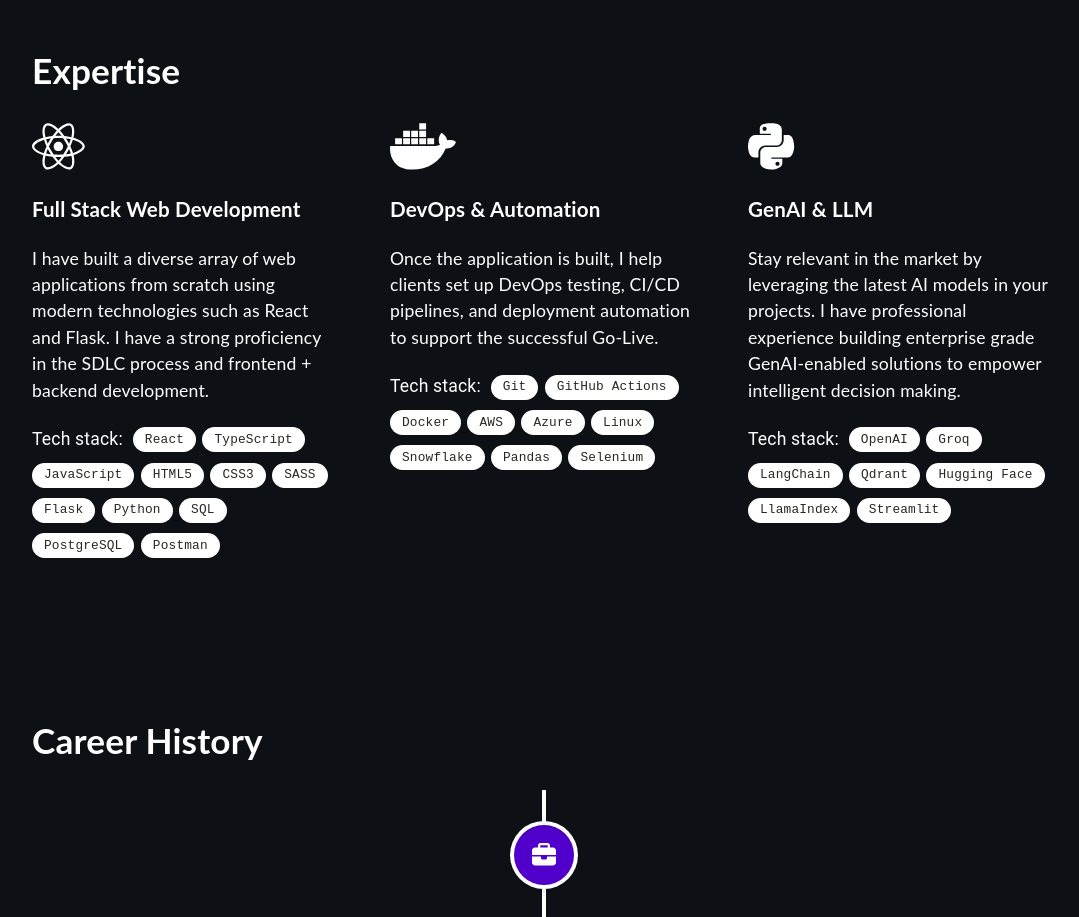
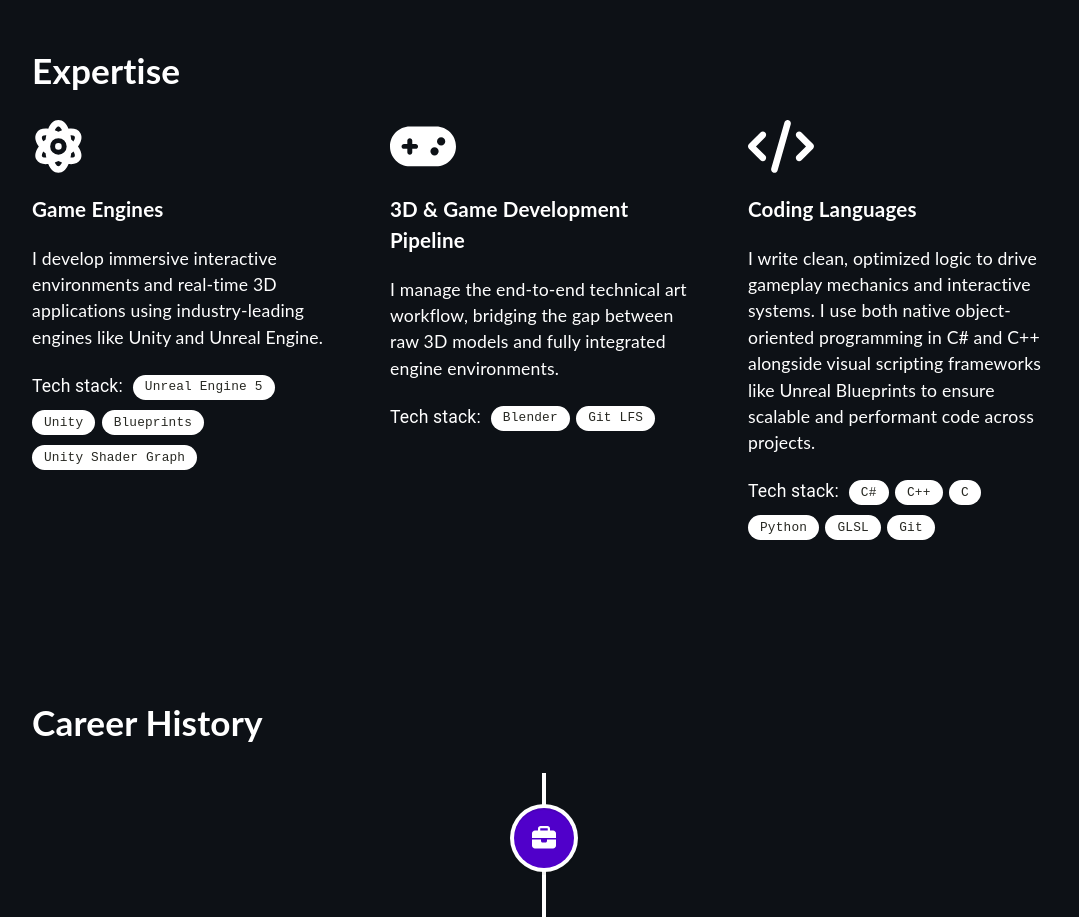
Before and after one commit to martinatenani/martinatenani.github.io, a React (Create React App) app: page / in a window 1280 px wide. Shown: the part 1980-2897 px from the top of the page, without its empty margins (96-1175 px from the left). Built offline with nearby package versions, Linux system fonts and the light colour scheme.

Commit message:
Updated expertise section

```diff
--- a/package.json
+++ b/package.json
@@ -8,7 +8,7 @@
     "@emotion/styled": "^11.14.1",
     "@fortawesome/free-brands-svg-icons": "^6.5.2",
     "@fortawesome/free-regular-svg-icons": "^6.5.2",
-    "@fortawesome/free-solid-svg-icons": "^6.5.2",
+    "@fortawesome/free-solid-svg-icons": "^6.7.2",
     "@fortawesome/react-fontawesome": "^0.2.2",
     "@mui/icons-material": "^5.15.19",
     "@mui/material": "^5.18.0",
--- a/src/components/Expertise.tsx
+++ b/src/components/Expertise.tsx
@@ -1,44 +1,31 @@
 import React from "react";
 import '@fortawesome/free-regular-svg-icons'
 import { FontAwesomeIcon } from '@fortawesome/react-fontawesome';
-import { faReact, faDocker, faPython } from '@fortawesome/free-brands-svg-icons';
+import { faReact, faDocker } from '@fortawesome/free-brands-svg-icons';
+import { faGamepad, faCode, faAtom } from '@fortawesome/free-solid-svg-icons';
 import Chip from '@mui/material/Chip';
 import '../assets/styles/Expertise.scss';
 
 const labelsFirst = [
-    "React",
-    "TypeScript",
-    "JavaScript",
-    "HTML5",
-    "CSS3",
-    "SASS",
-    "Flask",
-    "Python",
-    "SQL",
-    "PostgreSQL",
-    "Postman"
+    "Unreal Engine 5",
+    "Unity",
+    "Blueprints",
+    "Unity Shader Graph"
 ];
 
 const labelsSecond = [
-    "Git",
-    "GitHub Actions",
-    "Docker",
-    "AWS",
-    "Azure",
-    "Linux",
-    "Snowflake",
-    "Pandas",
-    "Selenium",
+
+    "Blender",
+    "Git LFS",
 ];
 
 const labelsThird = [
-    "OpenAI",
-    "Groq",
-    "LangChain",
-    "Qdrant",
-    "Hugging Face",
-    "LlamaIndex",
-    "Streamlit",
+    "C#",
+    "C++",
+    "C",
+    "Python",
+    "GLSL",
+    "Git",
 ];
 
 function Expertise() {
@@ -48,9 +35,9 @@ function Expertise() {
             <h1>Expertise</h1>
             <div className="skills-grid">
                 <div className="skill">
-                    <FontAwesomeIcon icon={faReact} size="3x"/>
-                    <h3>Full Stack Web Development</h3>
-                    <p>I have built a diverse array of web applications from scratch using modern technologies such as React and Flask. I have a strong proficiency in the SDLC process and frontend + backend development.</p>
+                    <FontAwesomeIcon icon={faAtom as any} size="3x"/>
+                    <h3>Game Engines</h3>
+                    <p>I develop immersive interactive environments and real-time 3D applications using industry-leading engines like Unity and Unreal Engine.</p>
                     <div className="flex-chips">
                         <span className="chip-title">Tech stack:</span>
                         {labelsFirst.map((label, index) => (
@@ -60,9 +47,9 @@ function Expertise() {
                 </div>
 
                 <div className="skill">
-                    <FontAwesomeIcon icon={faDocker} size="3x"/>
-                    <h3>DevOps & Automation</h3>
-                    <p>Once the application is built, I help clients set up DevOps testing, CI/CD pipelines, and deployment automation to support the successful Go-Live.</p>
+                    <FontAwesomeIcon icon={faGamepad as any} size="3x"/>
+                    <h3>3D & Game Development Pipeline</h3>
+                    <p>I manage the end-to-end technical art workflow, bridging the gap between raw 3D models and fully integrated engine environments. </p>
                     <div className="flex-chips">
                         <span className="chip-title">Tech stack:</span>
                         {labelsSecond.map((label, index) => (
@@ -72,9 +59,9 @@ function Expertise() {
                 </div>
 
                 <div className="skill">
-                    <FontAwesomeIcon icon={faPython} size="3x"/>
-                    <h3>GenAI & LLM</h3>
-                    <p>Stay relevant in the market by leveraging the latest AI models in your projects. I have professional experience building enterprise grade GenAI-enabled solutions to empower intelligent decision making.</p>
+                    <FontAwesomeIcon icon={faCode as any} size="3x"/>
+                    <h3>Coding Languages</h3>
+                    <p>I write clean, optimized logic to drive gameplay mechanics and interactive systems. I use both native object-oriented programming in C# and C++ alongside visual scripting frameworks like Unreal Blueprints to ensure scalable and performant code across projects.</p>
                     <div className="flex-chips">
                         <span className="chip-title">Tech stack:</span>
                         {labelsThird.map((label, index) => (
--- a/src/components/Timeline.tsx
+++ b/src/components/Timeline.tsx
@@ -18,7 +18,7 @@ function Timeline() {
             contentArrowStyle={{ borderRight: '7px solid  white' }}
             date="2022 - present"
             iconStyle={{ background: '#5000ca', color: 'rgb(39, 40, 34)' }}
-            icon={<FontAwesomeIcon icon={faBriefcase} />}
+            icon={<FontAwesomeIcon icon={faBriefcase as any} />}
           >
             <h3 className="vertical-timeline-element-title">Technology Consultant</h3>
             <h4 className="vertical-timeline-element-subtitle">Dallas, TX</h4>
@@ -30,7 +30,7 @@ function Timeline() {
             className="vertical-timeline-element--work"
             date="2020 - 2022"
             iconStyle={{ background: '#5000ca', color: 'rgb(39, 40, 34)' }}
-            icon={<FontAwesomeIcon icon={faBriefcase} />}
+            icon={<FontAwesomeIcon icon={faBriefcase as any} />}
           >
             <h3 className="vertical-timeline-element-title">Full Stack Engineer</h3>
             <h4 className="vertical-timeline-element-subtitle">Laie, HI</h4>
@@ -42,7 +42,7 @@ function Timeline() {
             className="vertical-timeline-element--work"
             date="2021 - 2021"
             iconStyle={{ background: '#5000ca', color: 'rgb(39, 40, 34)' }}
-            icon={<FontAwesomeIcon icon={faBriefcase} />}
+            icon={<FontAwesomeIcon icon={faBriefcase as any} />}
           >
             <h3 className="vertical-timeline-element-title">Staff Engineer Intern</h3>
             <h4 className="vertical-timeline-element-subtitle">Laie, HI</h4>
@@ -54,7 +54,7 @@ function Timeline() {
             className="vertical-timeline-element--work"
             date="2020 - 2020"
             iconStyle={{ background: '#5000ca', color: 'rgb(39, 40, 34)' }}
-            icon={<FontAwesomeIcon icon={faBriefcase} />}
+            icon={<FontAwesomeIcon icon={faBriefcase as any} />}
           >
             <h3 className="vertical-timeline-element-title">Data Analyst Intern</h3>
             <h4 className="vertical-timeline-element-subtitle">Tokyo, Japan</h4>
```
Also changed, not shown: 1 other file (tests, documents, lock files or other folders).
